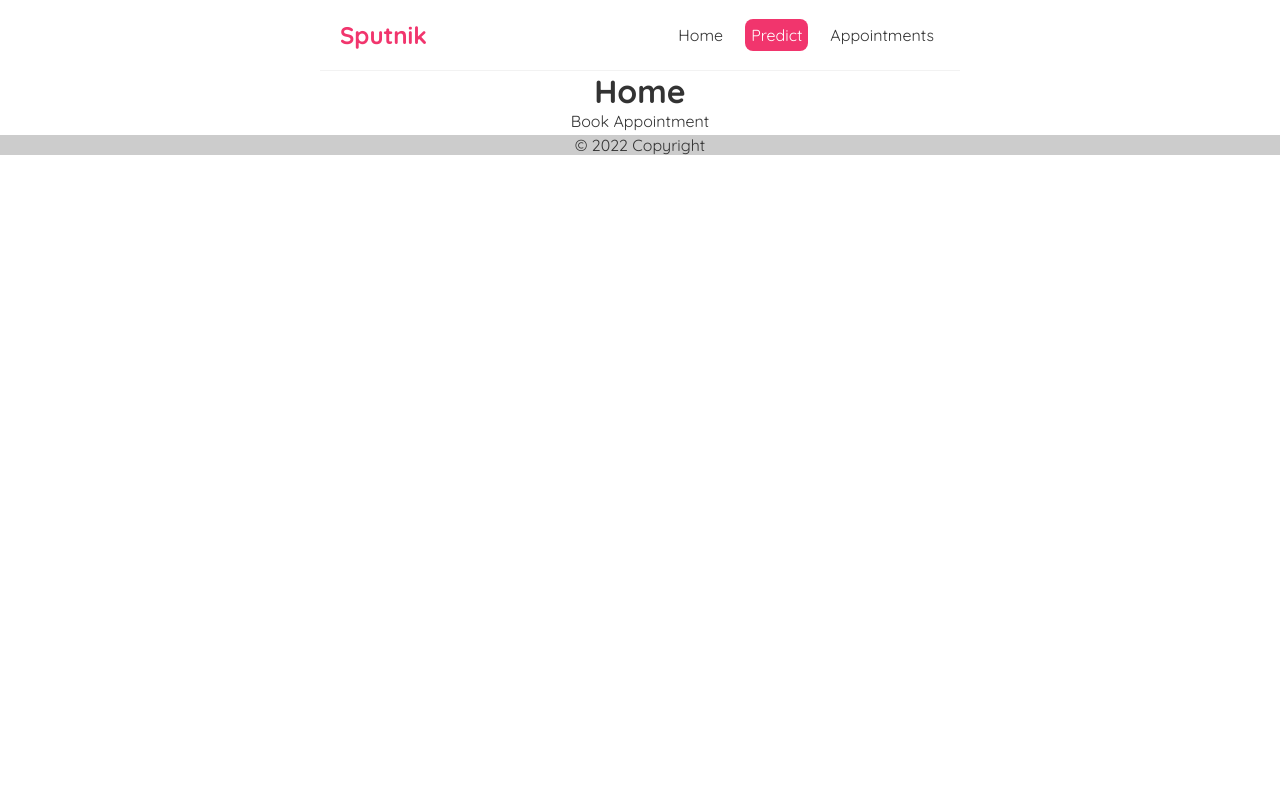
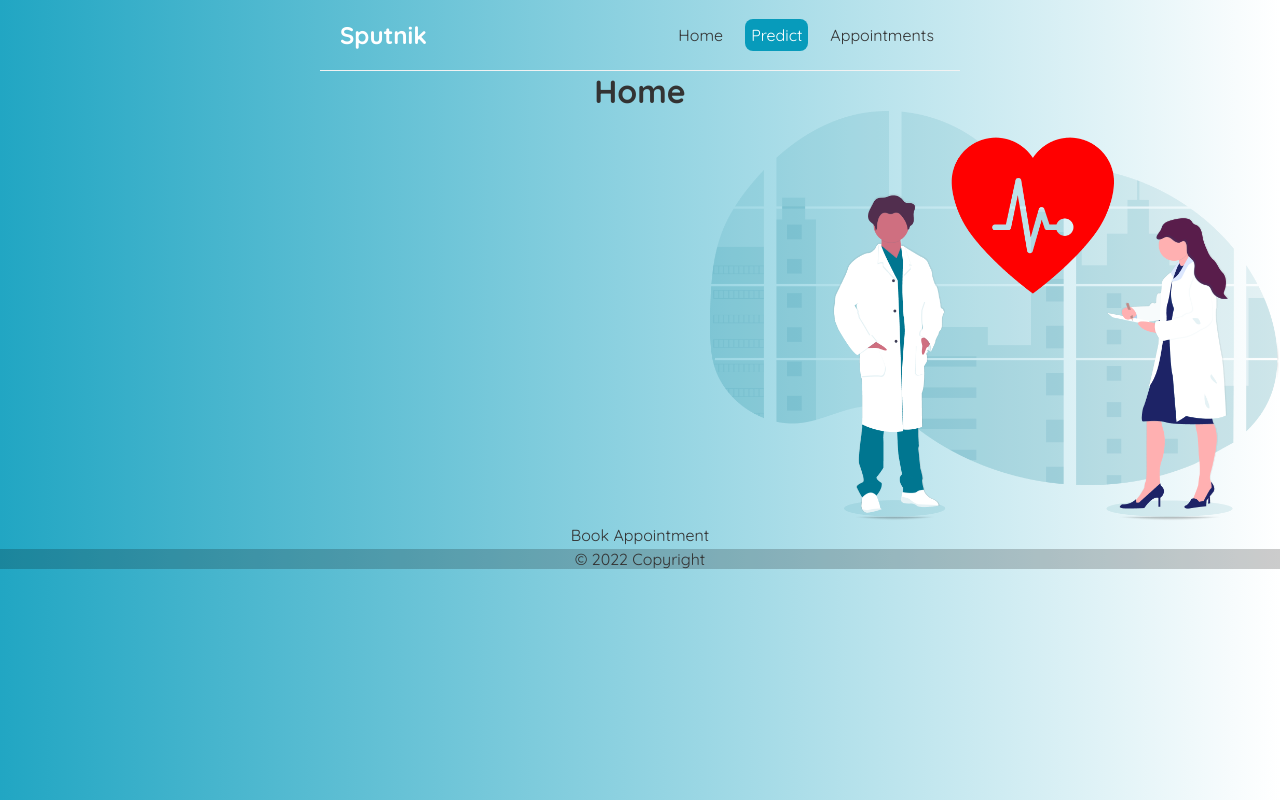
Before and after one commit to Ritwick-Roy/sputnik-frontend, a React (Create React App) app: page / in a window 1280 px wide. Built offline with nearby package versions, Linux system fonts and the light colour scheme.

Commit message:
setup netlify

```diff
--- a/src/Appointments.js
+++ b/src/Appointments.js
@@ -1,11 +1,12 @@
 import axios from "axios";
 import { Link } from "react-router-dom";
 import React, { useState, useEffect } from "react";
+import getBaseUrl from "./utils";
 
 const Appointments = () => {
   const [appts, setAppts] = useState([]);
   useEffect(() => {
-    axios.get("http://localhost:8000/api/appt").then((res) => {
+    axios.get(`${getBaseUrl()}/api/appt`).then((res) => {
       setAppts(res.data);
     });
   }, []);
--- a/src/ApptDetails.js
+++ b/src/ApptDetails.js
@@ -1,6 +1,7 @@
 import axios from "axios";
 import React, { useEffect, useState } from "react";
 import { useParams,useNavigate } from "react-router-dom";
+import getBaseUrl from "./utils";
 
 const ApptDetails = () => {
   const [appt, setAppt] = useState([]);
@@ -8,13 +9,13 @@ const ApptDetails = () => {
   const navigate=useNavigate();
 
   useEffect(() => {
-    axios.get("http://localhost:8000/api/appt/" + patient).then((res) => {
+    axios.get(`${getBaseUrl()}/api/appt` + patient).then((res) => {
       setAppt(res.data);
     });
   }, [patient]);
 
   const clickHandler = async () => {
-    await axios.delete("http://localhost:8000/api/appt/" + patient);
+    await axios.delete(`${getBaseUrl()}/api/appt`+ patient);
     navigate('/appointments');
   };
 
--- a/src/CreateAppts.js
+++ b/src/CreateAppts.js
@@ -1,6 +1,7 @@
 import axios from "axios";
 import React, { useState } from "react";
 import { useNavigate } from "react-router-dom";
+import getBaseUrl from "./utils";
 
 const CreateAppts = () => {
   const [patient, setPatient] = useState("");
@@ -12,7 +13,7 @@ const CreateAppts = () => {
 
   const handleSubmit = async (e) => {
     e.preventDefault();
-    await axios.post("http://localhost:8000/api/appt", {
+    await axios.post(`${getBaseUrl()}/api/appt`, {
       patient,
       doctor,
       date,
--- a/src/Form.js
+++ b/src/Form.js
@@ -2,6 +2,7 @@ import asyncHandler from "express-async-handler";
 import React, { useState } from "react";
 import axios from "axios";
 import { Link } from "react-router-dom";
+import getBaseUrl from "./utils";
 
 const Form = () => {
   const [prediction, setPrediction] = useState(null);
@@ -83,7 +84,7 @@ const Form = () => {
     e.preventDefault();
     axios
       .post(
-        "http://localhost:8000/api/predict",
+          `${getBaseUrl()}/api/predict`,
         {
           muscle_weakness: dis1 === "yes",
           coma: dis2 === "yes",
--- a/src/Home.js
+++ b/src/Home.js
@@ -1,9 +1,13 @@
 import React from "react";
 import { Link } from "react-router-dom";
+import pic from './images/doctor-one.png'
 const Home = () => {
   return (
-    <div>
+    <div className="home">
       <h1>Home</h1>
+      <div className="homeimage">
+        <img src={pic} alt=""/>
+      </div>
       <Link to="/create">Book Appointment</Link>
     </div>
   );
--- a/src/Navbar.js
+++ b/src/Navbar.js
@@ -11,7 +11,7 @@ const Navbar = () => {
           to="/predict"
           style={{
             color: "white",
-            backgroundColor: "#f1356d",
+            backgroundColor: "#079BBB",
             borderRadius: "8px",
           }}
         >
--- a/src/index.css
+++ b/src/index.css
@@ -1,4 +1,4 @@
-@import url('https://fonts.googleapis.com/css2?family=Quicksand:wght@300;400;500;600;700&display=swap');
+@import url("https://fonts.googleapis.com/css2?family=Quicksand:wght@300;400;500;600;700&display=swap");
 
 /* base styles */
 * {
@@ -6,7 +6,7 @@
   font-family: "Quicksand";
   color: #333;
 }
-a{
+a {
   text-decoration: none;
 }
 .navbar {
@@ -18,7 +18,7 @@ a{
   border-bottom: 1px solid #f2f2f2;
 }
 .navbar h1 {
-  color: #f1356d;
+  color: #FFFFFF;
 }
 .navbar .links {
   margin-left: auto;
@@ -29,7 +29,7 @@ a{
   padding: 6px;
 }
 .navbar a:hover {
-  color: #f1356d;
+  color: #21A6C3;
 }
 .content {
   max-width: 600px;
@@ -52,7 +52,9 @@ a{
   color: #f1356d;
   margin-bottom: 30px;
 }
-.create input, .create textarea, .create select {
+.create input,
+.create textarea,
+.create select {
   width: 100%;
   padding: 6px 10px;
   margin: 10px 0;
@@ -70,17 +72,33 @@ a{
 }
 .card {
   /* Add shadows to create the "card" effect */
-  margin:10px;
-  box-shadow: 0 4px 8px 0 rgba(0,0,0,0.2);
+  margin: 10px;
+  box-shadow: 0 4px 8px 0 rgba(0, 0, 0, 0.2);
   transition: 0.3s;
 }
 
 /* On mouse-over, add a deeper shadow */
 .card:hover {
-  box-shadow: 0 8px 16px 0 rgba(0,0,0,0.2);
+  box-shadow: 0 8px 16px 0 rgba(0, 0, 0, 0.2);
 }
 
 /* Add some padding inside the card container */
 .container {
   padding: 2px 16px;
 }
+
+img{
+  height:auto;
+  max-width:45%
+}
+
+.homeimage{
+  text-align: right;
+}
+
+body{
+  background-image: linear-gradient(to right,#21A6C3,white);
+}
+/* .home h1{
+  color: linear-gradient(to right,#21A6C3,white);
+} */
--- /dev/null
+++ b/src/utils/index.js
@@ -0,0 +1,17 @@
+
+const getBaseUrl = () => {
+  let url;
+  switch (process.env.NODE_ENV) {
+    case "production":
+      url = "https://sputnik-healthcare.herokuapp.com";
+      break;
+    case "development":
+      url = "http://localhost:8000";
+      break;
+    default:
+      url = "http://localhost:8000";
+  }
+  return url;
+};
+
+export default getBaseUrl;
```
Also changed, not shown: src/images/doctor-one.png (added), 1 other file (tests, documents, lock files or other folders).
